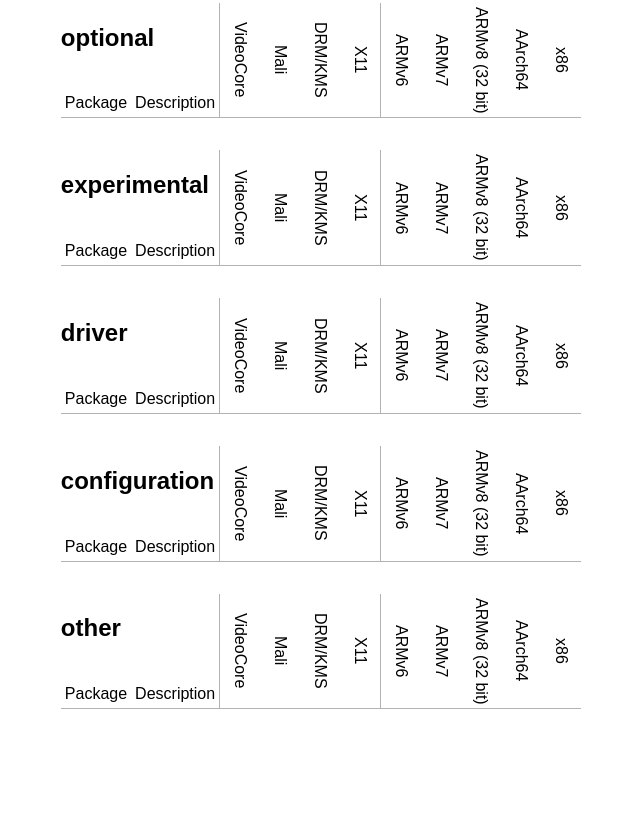
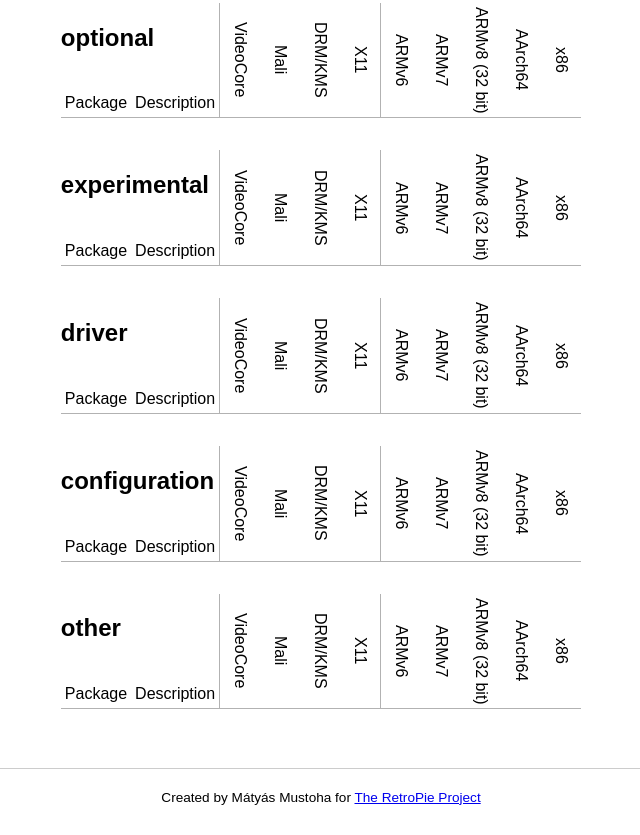
Before and after one commit to mmatyas/retropie-pkgflags, a plain HTML site: page index.html in a window 1280 px wide. Shown: the part 749-1584 px from the top of the page, without its empty margins (319-959 px from the left). Before the commit the page ends 1498 px from the top, so only its background shows below. Drawn offline with Linux system fonts and the light colour scheme; no server answers.

Commit message:
Added a footer

```diff
--- a/app.css
+++ b/app.css
@@ -105,3 +105,14 @@ h1, p {
 #commit code {
 	font-size: 110%;
 }
+
+
+footer {
+	font-size: 85%;
+	width: 100%;
+	max-width: 900px;
+	text-align: center;
+	margin-top: 2em;
+	border-top: 1px solid #ccc;
+	padding: 1.5em 0;
+}
--- a/index.html
+++ b/index.html
@@ -16,5 +16,6 @@
 	<div id='devices'></div>
 	<p id='commit'></p>
 	<div id='packages'></div>
+	<footer>Created by Mátyás Mustoha for <a href='https://retropie.org.uk'>The RetroPie Project</a></footer>
 </body>
 </html>
```
